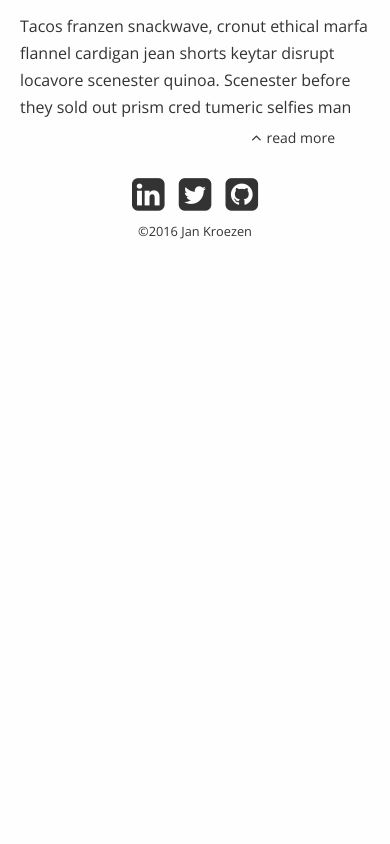
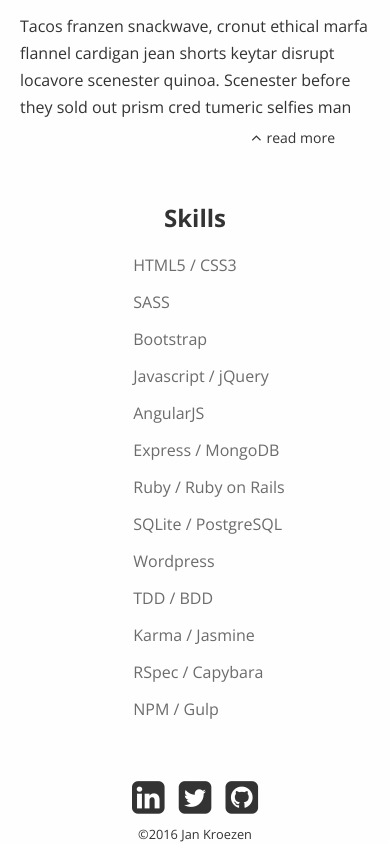
Before and after one commit to JayKay82/portfolio, a website: page about.html in a window 390 px wide. Shown: the part 487-1331 px from the top of the page. Before the commit the page ends 844 px from the top, so only its background shows below. Drawn offline with nearby package versions, Linux system fonts and the light colour scheme.

Commit message:
Add skills section to the mobile layout of the About page.

```diff
--- a/about.html
+++ b/about.html
@@ -61,6 +61,25 @@
         </div>
       </section>
 
+      <section id="skills">
+        <h2>Skills</h2>
+        <ul>
+          <li>HTML5 / CSS3</li>
+          <li>SASS</li>
+          <li>Bootstrap</li>
+          <li>Javascript / jQuery</li>
+          <li>AngularJS</li>
+          <li>Express / MongoDB</li>
+          <li>Ruby / Ruby on Rails</li>
+          <li>SQLite / PostgreSQL</li>
+          <li>Wordpress</li>
+          <li>TDD / BDD</li>
+          <li>Karma / Jasmine</li>
+          <li>RSpec / Capybara</li>
+          <li>NPM / Gulp</li>
+        </ul>
+      </section>
+
     </div>
     <!-- Footer -->
     <footer>
--- a/css/styles.css
+++ b/css/styles.css
@@ -497,11 +497,21 @@ footer > ul li a {
   font-size: .875em;
 }
 
-/*#profile .bio a::before {
-  position:relative;
-  font-family: "FontAwesome";
-  font-size: 1.25em;
-  content: "\f106";
-  top: 1px;
-  right: 5px;
-}*/
+#skills {
+  margin: 50px 0;
+}
+
+#skills h2 {
+  text-align: center;
+}
+
+#skills ul {
+  width: 55%;
+  margin: 0 auto;
+  list-style: none;
+  color: #6c6c6c;
+}
+
+#skills ul li {
+  margin-bottom: 15px;
+}
```
